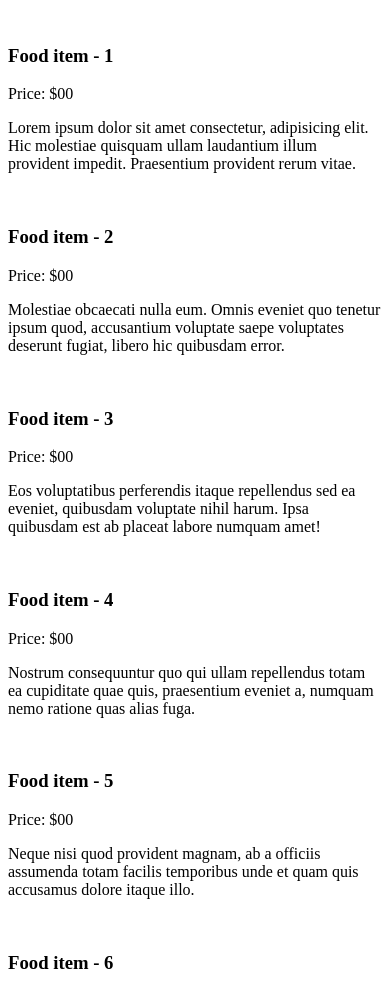
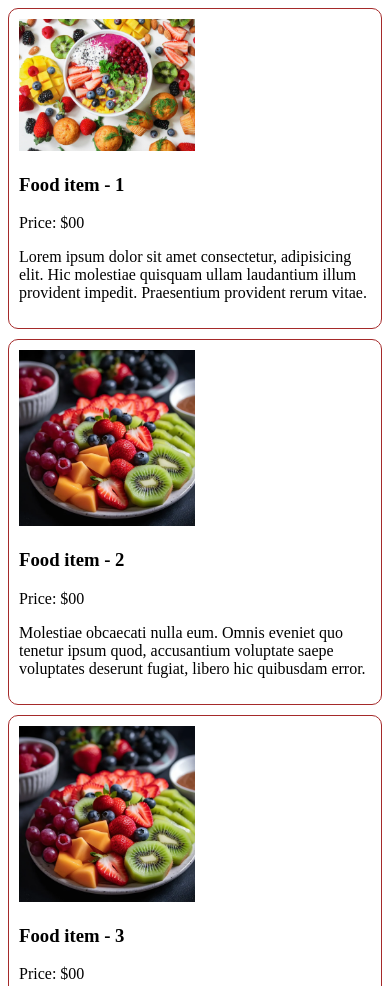
Before and after one commit to dipongkor000/m2m8, a plain HTML site: page index4.html in a window 390 px wide. Shown: the top 986 px of the page. Drawn offline with Linux system fonts and the light colour scheme.

Commit message:
add responsive file

```diff
--- a/index4.html
+++ b/index4.html
@@ -5,77 +5,97 @@
     <meta name="viewport" content="width=device-width, initial-scale=1.0">
     <title>Document</title>
 </head>
+<style>
+    img{
+        width: 50%;
+    }
+    .container{
+        display: grid;
+        grid-template-columns: repeat(3, 1fr);
+        gap: 10px;
+    }
+    .food{
+        border: 1px solid brown;
+        padding: 10px;
+        border-radius: 10px;
+    }
+    @media screen and (max-width: 576px) {
+        .container{
+            grid-template-columns: repeat(1, 1fr);
+        }
+    }
+</style>
 <body>
     <!-- .container>.food*12>img[src="images/good-food"]+h3{Food item - $}+p{Price: \$00}+p>lorem20 -->
     <div class="container">
         <div class="food">
-            <img src="images/good-food" alt="">
+            <img src="images/good-food.jpg" alt="">
             <h3>Food item - 1</h3>
             <p>Price: $00</p>
             <p>Lorem ipsum dolor sit amet consectetur, adipisicing elit. Hic molestiae quisquam ullam laudantium illum provident impedit. Praesentium provident rerum vitae.</p>
         </div>
         <div class="food">
-            <img src="images/good-food" alt="">
+            <img src="images/image-16.webp" alt="">
             <h3>Food item - 2</h3>
             <p>Price: $00</p>
             <p>Molestiae obcaecati nulla eum. Omnis eveniet quo tenetur ipsum quod, accusantium voluptate saepe voluptates deserunt fugiat, libero hic quibusdam error.</p>
         </div>
         <div class="food">
-            <img src="images/good-food" alt="">
+            <img src="images/image-16.webp" alt="">
             <h3>Food item - 3</h3>
             <p>Price: $00</p>
             <p>Eos voluptatibus perferendis itaque repellendus sed ea eveniet, quibusdam voluptate nihil harum. Ipsa quibusdam est ab placeat labore numquam amet!</p>
         </div>
         <div class="food">
-            <img src="images/good-food" alt="">
+            <img src="images/good-food.jpg" alt="">
             <h3>Food item - 4</h3>
             <p>Price: $00</p>
             <p>Nostrum consequuntur quo qui ullam repellendus totam ea cupiditate quae quis, praesentium eveniet a, numquam nemo ratione quas alias fuga.</p>
         </div>
         <div class="food">
-            <img src="images/good-food" alt="">
+            <img src="images/image-16.webp" alt="">
             <h3>Food item - 5</h3>
             <p>Price: $00</p>
             <p>Neque nisi quod provident magnam, ab a officiis assumenda totam facilis temporibus unde et quam quis accusamus dolore itaque illo.</p>
         </div>
         <div class="food">
-            <img src="images/good-food" alt="">
+            <img src="images/image-16.webp" alt="">
             <h3>Food item - 6</h3>
             <p>Price: $00</p>
             <p>Reprehenderit repellat ut rerum voluptates doloremque dicta rem sapiente asperiores esse, odit exercitationem distinctio ab corporis possimus laboriosam repellendus ipsa!</p>
         </div>
         <div class="food">
-            <img src="images/good-food" alt="">
+            <img src="images/image-16.webp" alt="">
             <h3>Food item - 7</h3>
             <p>Price: $00</p>
             <p>Hic quam quae eligendi quis sunt. Perspiciatis esse quia sequi modi unde iure aut maxime, dicta labore eius quod minima!</p>
         </div>
         <div class="food">
-            <img src="images/good-food" alt="">
+            <img src="images/image-16.webp" alt="">
             <h3>Food item - 8</h3>
             <p>Price: $00</p>
             <p>Totam harum in mollitia. Praesentium dolore laudantium atque! Obcaecati officiis sapiente corporis quisquam similique, incidunt impedit omnis quos suscipit laboriosam.</p>
         </div>
         <div class="food">
-            <img src="images/good-food" alt="">
+            <img src="images/image-16.webp" alt="">
             <h3>Food item - 9</h3>
             <p>Price: $00</p>
             <p>Ea quam explicabo quos numquam, fugit non incidunt odit consequuntur sunt quia natus porro sequi unde optio. Soluta, cumque voluptates!</p>
         </div>
         <div class="food">
-            <img src="images/good-food" alt="">
+            <img src="images/image-16.webp" alt="">
             <h3>Food item - 10</h3>
             <p>Price: $00</p>
             <p>Ipsa voluptates culpa voluptatum perspiciatis est tenetur consequatur ratione nulla! Adipisci, quam nobis! Perspiciatis labore aliquam deserunt beatae quos. Facilis.</p>
         </div>
         <div class="food">
-            <img src="images/good-food" alt="">
+            <img src="images/image-16.webp" alt="">
             <h3>Food item - 11</h3>
             <p>Price: $00</p>
             <p>Consectetur vitae nihil modi ut aliquid odio. Totam repellat nulla sunt eius, aperiam sed sit rerum unde pariatur perferendis vel.</p>
         </div>
         <div class="food">
-            <img src="images/good-food" alt="">
+            <img src="images/image-16.webp" alt="">
             <h3>Food item - 12</h3>
             <p>Price: $00</p>
             <p>Harum quidem commodi accusantium repellat ratione obcaecati laboriosam? Esse deserunt neque assumenda ex animi facilis quia perferendis nihil eum quam?</p>
```
